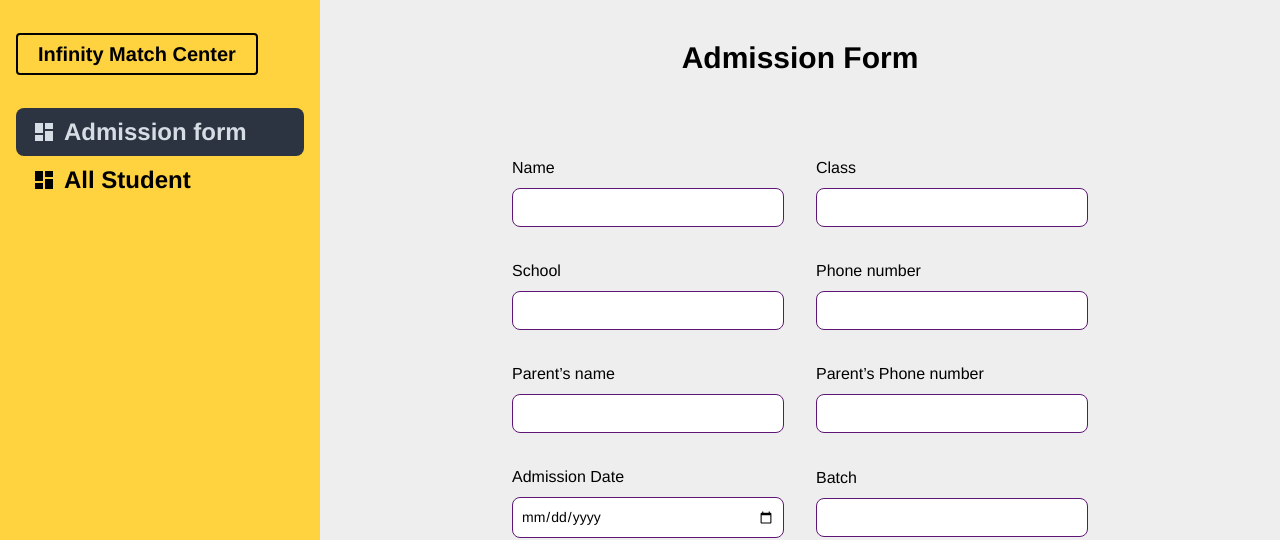
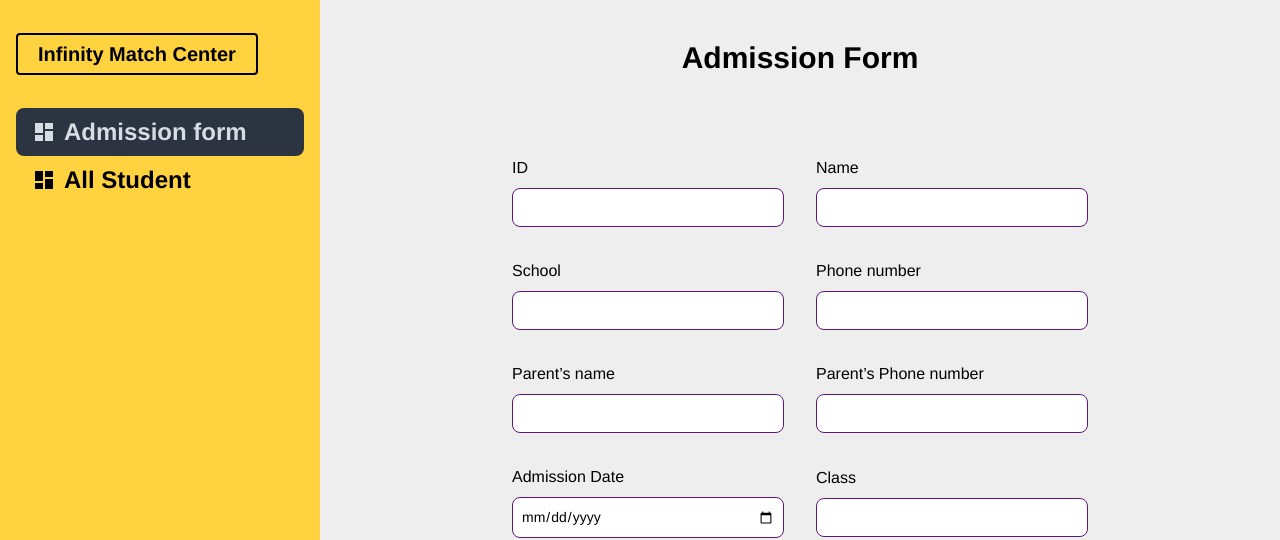
Before and after one commit to khansuhad/imc-client-side, a React (Vite) app: page /dashboard/admissionForm in a window 1280 px wide. Shown: the top 540 px of the page. Built offline with nearby package versions, Linux system fonts and the light colour scheme; no server answers.

Commit message:
work on all student filter

```diff
--- /dev/null
+++ b/src/Hock/useStudentFilter.jsx
@@ -0,0 +1,15 @@
+import { useEffect } from "react";
+import useAxiosPublic from "./useAxiosPublic";
+
+
+const useStudentFilter = (filter) => {
+    const useAxios = useAxiosPublic();
+    const {name , id , studentClass} = filter ;
+
+    useEffect(() => {
+    useAxios.get("")
+    },[])
+
+};
+
+export default useStudentFilter;
--- a/src/Page/Dashboard/AdmissionForm/AdmissionForm.jsx
+++ b/src/Page/Dashboard/AdmissionForm/AdmissionForm.jsx
@@ -6,6 +6,7 @@ const useAxios = useAxiosPublic();
     e.preventDefault();
     const form = e.target;
     const name = form.name.value;
+    const id = form.id.value;
     const studentClass = form.studentClass.value;
     const school = form.school.value;
     const phoneNumber = form.phoneNumber.value;
@@ -13,7 +14,7 @@ const useAxios = useAxiosPublic();
     const parentsPhoneNumber = form.parentsPhoneNumber.value;
     const admissionDate = form.admissionDate.value;
     const message = form.message.value;
-    const formInfo = {name, studentClass,school,parentsName, parentsPhoneNumber, admissionDate, message , phoneNumber}
+    const formInfo = {id,name, studentClass,school,parentsName, parentsPhoneNumber, admissionDate, message , phoneNumber}
     console.log(formInfo);
 
     useAxios.post("/admissionStudents",formInfo)
@@ -34,11 +35,11 @@ const useAxios = useAxiosPublic();
               <label
                 className="text-base text-black w-full"
               >
-               Name
+            ID
               </label>
               <input
-                type="text"
-                name="name"
+                type="number"
+                name="id"
                 required
                 className="block border border-[#5E1675] rounded-lg py-2 px-2 mt-2 w-full"
               />
@@ -48,12 +49,12 @@ const useAxios = useAxiosPublic();
 
                 className="text-base text-black w-full"
               >
-                Class
+                Name
               </label>
               <input
                 type="text"
       required
-                name="studentClass"
+                name="name"
                 className="block border border-[#5E1675] px-2 rounded-lg py-2 mt-2 w-full"
               />
             </div>
@@ -138,12 +139,12 @@ const useAxios = useAxiosPublic();
 
                 className="text-base text-black w-full"
               >
-              Batch
+             Class
               </label>
               <input
                 type="number"
 
-                name="batch"
+                name="studentClass"
                 className="block border border-[#5E1675] px-2 rounded-lg py-2 mt-2 w-full"
               />
             </div>
--- a/src/Page/Dashboard/AllStudents/AllStudents.jsx
+++ b/src/Page/Dashboard/AllStudents/AllStudents.jsx
@@ -1,17 +1,28 @@
 import { Link } from "react-router-dom";
 import useAllStudents from "../../../Hock/useAllStudent";
+import { useState } from "react";
 
 
 
 const AllStudents = () => {
   const {allStudents} = useAllStudents();
-  console.log(allStudents);
+  const [filter, setFilter] = useState({});
+  console.log(filter);
+ const handleClass = (e) =>{
+e.preventDefault();
+const form = e.target;
+const studentClass = form.studentClass.value;
+const name = form.name.value;
+const id = form.id.value;
+const filter = {studentClass, name , id}
+setFilter(filter);
+}
 
     return (
        <div className="bg-[#EEEEEE]">
          <div className=" w-[95%] mx-auto">
          <h1 className="text-3xl font-semibold text-center my-10"> All Student </h1>
-<div className="my-4">
+<form onSubmit={handleClass} className="my-4">
     <h1 className="font-medium text-2xl text-center ">Filter by :</h1>
         <div className="grid grid-cols-1 md:grid-cols-3 gap-5 my-5">
             <div className="  flex items-center justify-center ">
@@ -22,8 +33,8 @@ const AllStudents = () => {
               </label>
               <input
                 type="text"
-                name="name"
-                required
+                name="id"
+
                 className="block border border-[#5E1675] rounded-lg py-2 px-2 mt-2 w-8/12"
               />
             </div>
@@ -36,7 +47,7 @@ const AllStudents = () => {
               <input
                 type="text"
                 name="name"
-                required
+
                 className="block border border-[#5E1675] rounded-lg py-2 px-2 mt-2 w-8/12"
               />
             </div>
@@ -48,20 +59,23 @@ const AllStudents = () => {
               </label>
               <input
                 type="text"
-                name="name"
-                required
+                name="studentClass"
+
                 className="block border border-[#5E1675] rounded-lg py-2 px-2 mt-2 w-8/12"
               />
             </div>
         </div>
-</div>
+        <div className="w-[50%] mx-auto">
+          <button type="submit"  className="btn btn-primary w-full">Filter</button>
+        </div>
+</form>
 
 <hr className="my-10 border-1 border-slate-800 text-xl" />
         <div className="grid grid-cols-1 md:grid-cols-2  xl:grid-cols-3 2xl:grid-cols-4 gap-5 justify-center">
             {
                 allStudents?.map((student) => <Link to={`/dashboard/student/${student._id}`} key={student?._id}>
                            <div className="card lg:w-80 bg-base-100 shadow-xl">
-  <figure><img src="https://i.postimg.cc/8z2QBq2P/Whats-App-Image-2023-12-19-at-4-48-51-AM.jpg" alt="Shoes" className="h-44" /></figure>
+  <figure><img src="https://i.postimg.cc/d1r3c0FG/Whats-App-Image-2023-12-19-at-4-48-51-AM.jpg" alt="Shoes" className="h-44" /></figure>
   <div className="card-body text-center">
     <h2 className="font-bold text-xl">{student?.name}</h2>
     <p>Class : {student?.studentClass}</p>
```
